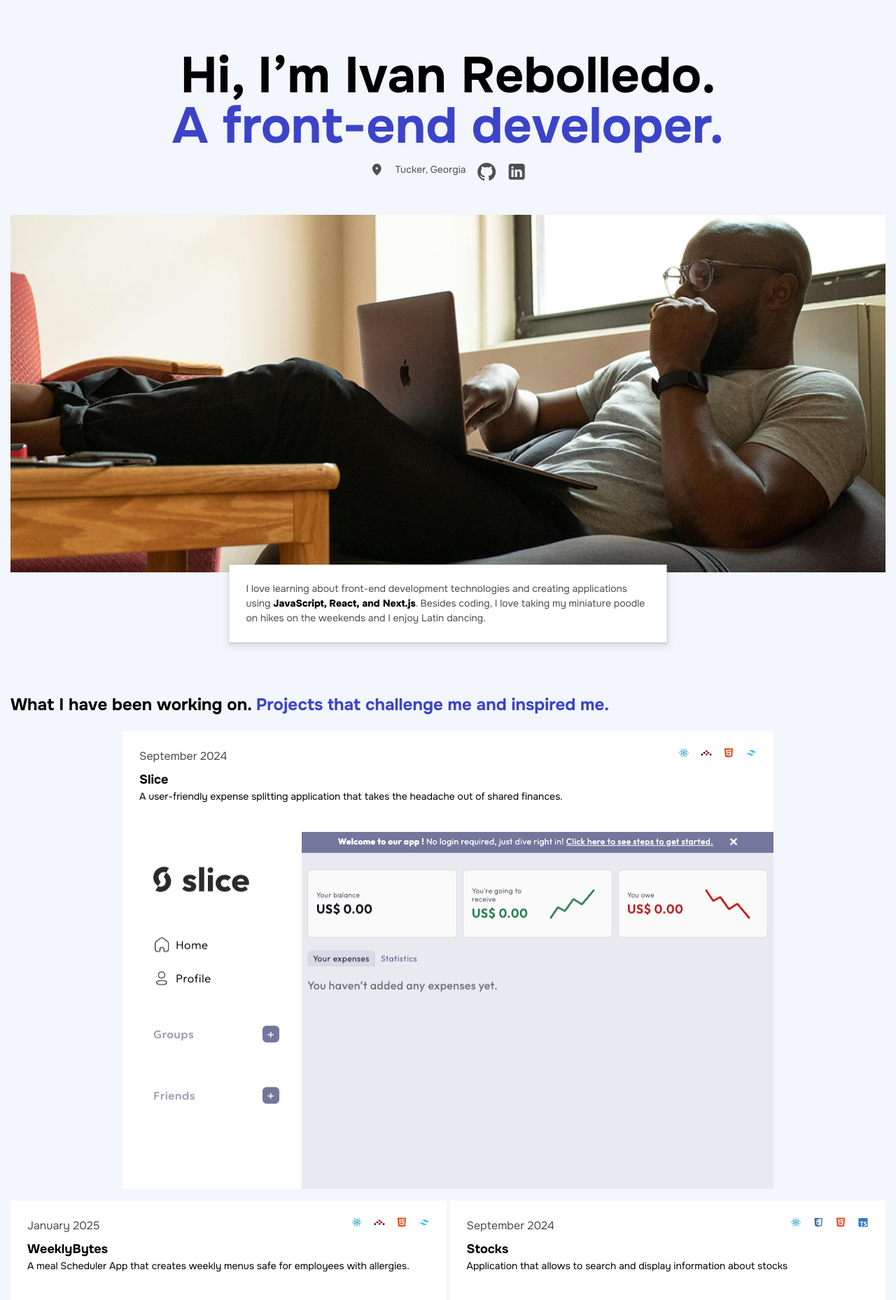
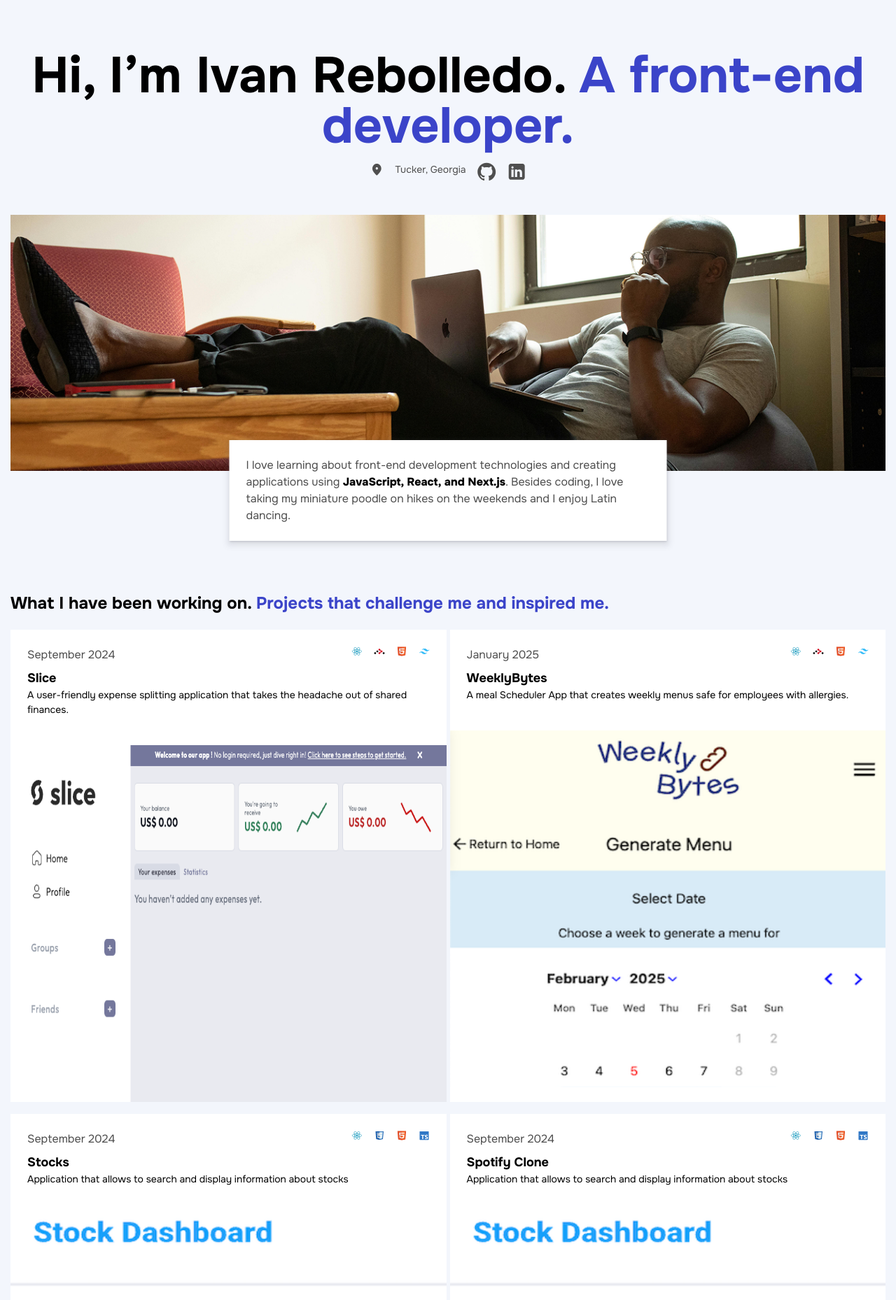
Before and after one commit to ivannissimrch/Portfolio, a Next.js app: page / in a window 1280 px wide. Shown: the top 1858 px of the page at 70% size. Built offline with nearby package versions, Linux system fonts and the light colour scheme.

Commit message:
Update home page desktop styles

```diff
--- a/package.json
+++ b/package.json
@@ -9,6 +9,10 @@
     "lint": "next lint"
   },
   "dependencies": {
+    "@react-spring/web": "^9.7.5",
+    "@studio-freight/lenis": "^1.0.42",
+    "framer-motion": "^12.6.2",
+    "motion": "^12.6.2",
     "next": "15.1.5",
     "react": "^19.0.0",
     "react-dom": "^19.0.0",
--- a/src/app/[project]/page.js
+++ b/src/app/[project]/page.js
@@ -9,7 +9,6 @@ import Footer from "@/components/Footer";
 
 export default function ProjectPage({ params }) {
   const { project } = React.use(params);
-  console.log(project);
 
   const currentProject = PROJECTS_INFO.filter(
     (storeProject) => storeProject.title === project
@@ -17,7 +16,6 @@ export default function ProjectPage({ params }) {
   const otherProjects = PROJECTS_INFO.filter(
     (storeProject) => storeProject.title !== project
   );
-  console.log(currentProject);
 
   return (
     <main className="main-container case-page-container flex bg-accent">
--- a/src/app/globals.css
+++ b/src/app/globals.css
@@ -28,6 +28,7 @@ picture {
 }
 
 /* set up the body */
+
 body {
   background-color: hsl(var(--clr-white));
   margin: 0;
@@ -329,11 +330,11 @@ p {
   gap: 72px;
   height: 100%;
   min-width: 372px;
+  overflow: hidden;
 }
 .hero-container {
   position: relative;
   margin: 0 auto 104px auto;
-  /* justify-content: center; */
   width: 100%;
 }
 
@@ -353,6 +354,9 @@ p {
 }
 
 .hero-image-tablet {
+  display: none;
+}
+.hero-image-desktop {
   display: none;
 }
 
@@ -398,6 +402,24 @@ p {
   .hero-p {
     max-width: 658px;
     padding: 24px;
+  }
+}
+
+/* desktop */
+@media (min-width: 1018px) {
+  .hero-image-tablet {
+    display: none;
+  }
+
+  .hero-image-phone {
+    display: none;
+  }
+  .hero-image-desktop {
+    display: block;
+  }
+
+  .hero-p {
+    font-size: var(--fs-300);
   }
 }
 
@@ -448,7 +470,7 @@ p {
 
   .cards-container {
     display: grid;
-    grid-template-columns: repeat(2, 1fr);
+    grid-template-columns: repeat(4, 1fr);
     grid-template-rows: repeat(2, 1fr);
     grid-column-gap: 5px;
     grid-row-gap: 5px;
@@ -459,11 +481,15 @@ p {
   }
 
   .project2 {
-    grid-area: 2 / 1 / 3 / 2;
+    grid-area: 1 / 3 / 2 / 5;
   }
 
   .project3 {
-    grid-area: 2 / 2 / 3 / 3;
+    grid-area: 2 / 1 / 3 / 3;
+  }
+
+  .project4 {
+    grid-area: 2 / 3 / 3 / 5;
   }
 
   .card-image-mobile {
@@ -472,6 +498,10 @@ p {
   .card-image-tablet {
     display: inline-block;
   }
+}
+
+/* desktop */
+@media (min-width: 1018px) {
 }
 
 /* ------------------------------------------------------------------------------------ */
--- a/src/app/page.js
+++ b/src/app/page.js
@@ -4,15 +4,19 @@ import Link from "next/link";
 import { TECHNOLOGIES_ICONS } from "./TechnologiesIcons";
 import { PROJECTS_INFO } from "./projects_info";
 import Footer from "@/components/Footer";
+import TextAnimation from "@/components/TextAnimation";
 
 export default function Home() {
+  const title1 = "Hi, I’m Ivan Rebolledo. A front-end developer.";
+
   return (
     <main className="main-container flex  bg-accent ">
       <section className=" grid hero-container padding-top-72">
-        <h1 id="title" className="ff-sans-normal hero-title">
+        <TextAnimation text={title1} />
+        {/* <h1 id="title" className="ff-sans-normal hero-title">
           <div>Hi, I’m Ivan Rebolledo.</div>
           <div className="text-blue">A front-end developer.</div>
-        </h1>
+        </h1> */}
         <section className="flex text-gray hero-icons">
           <span className="flex">
             <Link href={"https://maps.app.goo.gl/r4A29nCyUihTkDEq9"}>
@@ -26,6 +30,7 @@ export default function Home() {
 
             <span className="ff-sans-normal fs-200">Tucker, Georgia</span>
           </span>
+
           <Link href="https://github.com/ivannissimrch">
             {" "}
             <Image
@@ -61,6 +66,14 @@ export default function Home() {
           className="hero-image-tablet "
           alt="temp cover"
         />
+        <Image
+          src="/images/desktopImageCover.png"
+          width={928}
+          height={378}
+          layout="responsive"
+          className="hero-image-desktop "
+          alt="temp cover"
+        />
         <p className="bg-white hero-p fs-200 ff-sans-normal text-gray">
           I love learning about front-end development technologies and creating
           applications using <span> JavaScript, </span>
@@ -79,7 +92,7 @@ export default function Home() {
         </h4>
         <span className="cards-container">
           {PROJECTS_INFO.map((project, idx) => (
-            <Card key={project.title} project={project} className="project" />
+            <Card key={project.title} project={project} idx={idx} />
           ))}
         </span>
       </section>
--- a/src/app/projects_info.js
+++ b/src/app/projects_info.js
@@ -39,4 +39,17 @@ export const PROJECTS_INFO = [
       "/images/typescript-icon.svg",
     ],
   },
+  {
+    title: "Spotify Clone",
+    description:
+      "Application that allows to search and display information about stocks",
+    image: "/images/stocksMobile.png",
+    date: "September 2024",
+    icons: [
+      "/images/react-icon.svg",
+      "/images/css-icon.svg",
+      "/images/html-icon.svg",
+      "/images/typescript-icon.svg",
+    ],
+  },
 ];
--- a/src/components/Card.jsx
+++ b/src/components/Card.jsx
@@ -1,14 +1,10 @@
 import Image from "next/image";
 import Link from "next/link";
 
-export default function Card({ project }) {
+export default function Card({ project, idx }) {
   const { date, icons, title, description, image, imageTablet } = project;
-  const customStyles =
-    project.title === "Slice"
-      ? "project1"
-      : project.title === "WeeklyBytes"
-      ? "project2"
-      : "project3";
+  let customStyles = `project${idx + 1}`;
+
   return (
     <Link
       href={title}
--- /dev/null
+++ b/src/components/TextAnimation.js
@@ -0,0 +1,44 @@
+"use client";
+
+import { animate, AnimatePresence, motion } from "framer-motion";
+export default function TextAnimation({ text }) {
+  const rotateValue = Math.floor(Math.random() * 201) - 100;
+  const first = text.split("").indexOf("A");
+  return (
+    <AnimatePresence>
+      <h1 id="title" className="ff-sans-normal hero-title">
+        {text.split("").map((letter, index) => {
+          const textBlue =
+            index >= 24 && index < text.split("").length ? "text-blue" : "";
+          return (
+            <motion.span
+              initial={{ opacity: 0, y: 100, rotate: rotateValue }}
+              animate={{ opacity: 1, y: 0, rotate: 0 }} //
+              exit={{
+                opacity: 0,
+                y: 100,
+                transition: {
+                  duration: 0.4,
+                },
+                rotate: rotateValue,
+              }}
+              transition={{
+                duration: 0.2,
+                ease: "easeIn",
+                delay: index * 0.05,
+              }}
+              key={index}
+              className={
+                letter !== "\n"
+                  ? `inline-block mr-0.5 ${textBlue}`
+                  : `inline  ${textBlue}`
+              }
+            >
+              {letter}
+            </motion.span>
+          );
+        })}
+      </h1>
+    </AnimatePresence>
+  );
+}
```
Also changed, not shown: 1 other file (tests, documents, lock files or other folders).
